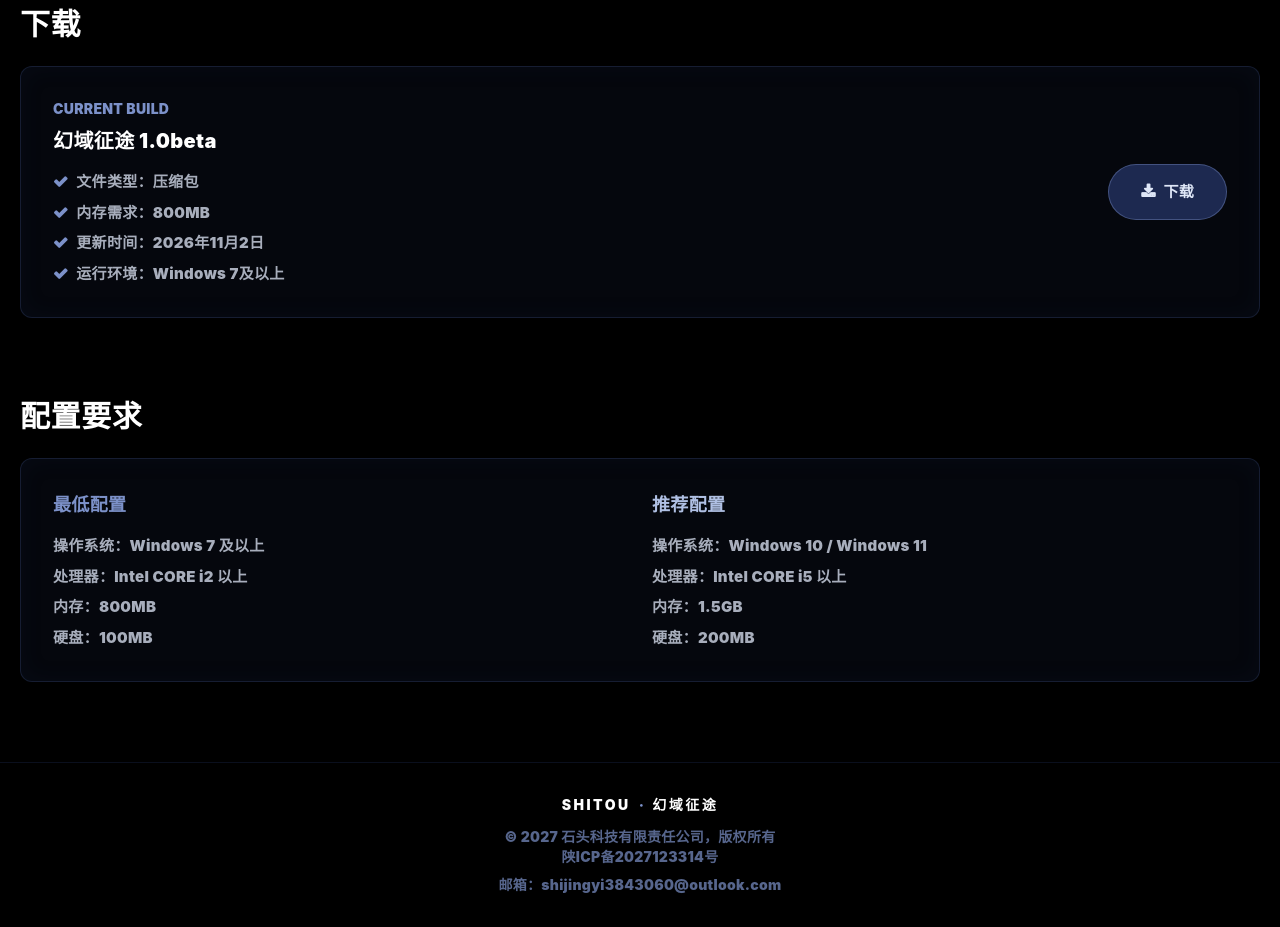
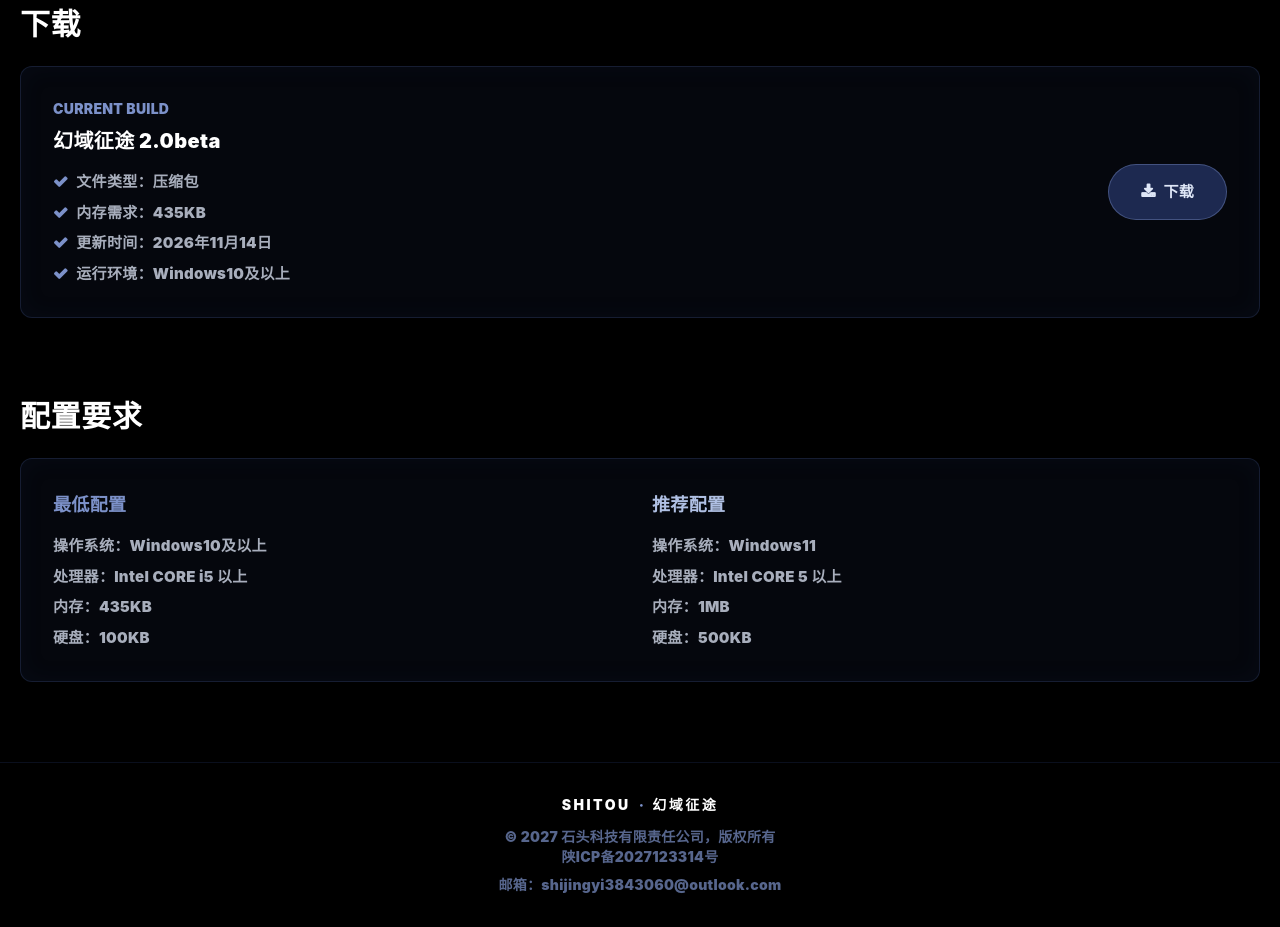
Before and after one commit to JY3843060/SHITOU-huanyuzhengtu, a plain HTML site: page index.html in a window 1280 px wide. Shown: the part 1080-2007 px from the top of the page. Drawn offline with nearby package versions, Linux system fonts and the light colour scheme.

Commit message:
Update index.html

```diff
--- a/index.html
+++ b/index.html
@@ -206,12 +206,12 @@ a {
     <div class="grid md:grid-cols-2 gap-6 items-center">
       <div>
         <div class="text-inkblue-300 text-sm mb-2">CURRENT BUILD</div>
-        <h3 class="text-xl text-white mb-4">幻域征途 1.0beta</h3>
+        <h3 class="text-xl text-white mb-4">幻域征途 2.0beta</h3>
         <ul class="space-y-2 text-inkblue-100/75 text-[15px]">
           <li><i class="fa fa-check text-inkblue-300 mr-2"></i>文件类型：压缩包</li>
-          <li><i class="fa fa-check text-inkblue-300 mr-2"></i>内存需求：800MB</li>
-          <li><i class="fa fa-check text-inkblue-300 mr-2"></i>更新时间：2026年11月2日</li>
-          <li><i class="fa fa-check text-inkblue-300 mr-2"></i>运行环境：Windows 7及以上</li>
+          <li><i class="fa fa-check text-inkblue-300 mr-2"></i>内存需求：435KB</li>
+          <li><i class="fa fa-check text-inkblue-300 mr-2"></i>更新时间：2026年11月14日</li>
+          <li><i class="fa fa-check text-inkblue-300 mr-2"></i>运行环境：Windows10及以上</li>
         </ul>
       </div>
       <div class="flex justify-center md:justify-end">
@@ -230,19 +230,19 @@ a {
       <div>
         <h3 class="text-inkblue-300 text-lg mb-4">最低配置</h3>
         <ul class="space-y-2 text-inkblue-100/75 text-[15px]">
-          <li>操作系统：Windows 7 及以上</li>
-          <li>处理器：Intel CORE i2 以上</li>
-          <li>内存：800MB</li>
-          <li>硬盘：100MB</li>
+          <li>操作系统：Windows10及以上</li>
+          <li>处理器：Intel CORE i5 以上</li>
+          <li>内存：435KB</li>
+          <li>硬盘：100KB</li>
         </ul>
       </div>
       <div>
         <h3 class="text-inkblue-200 text-lg mb-4">推荐配置</h3>
         <ul class="space-y-2 text-inkblue-100/75 text-[15px]">
-          <li>操作系统：Windows 10 / Windows 11</li>
-          <li>处理器：Intel CORE i5 以上</li>
-          <li>内存：1.5GB</li>
-          <li>硬盘：200MB</li>
+          <li>操作系统：Windows11</li>
+          <li>处理器：Intel CORE 5 以上</li>
+          <li>内存：1MB</li>
+          <li>硬盘：500KB</li>
         </ul>
       </div>
     </div>
```
